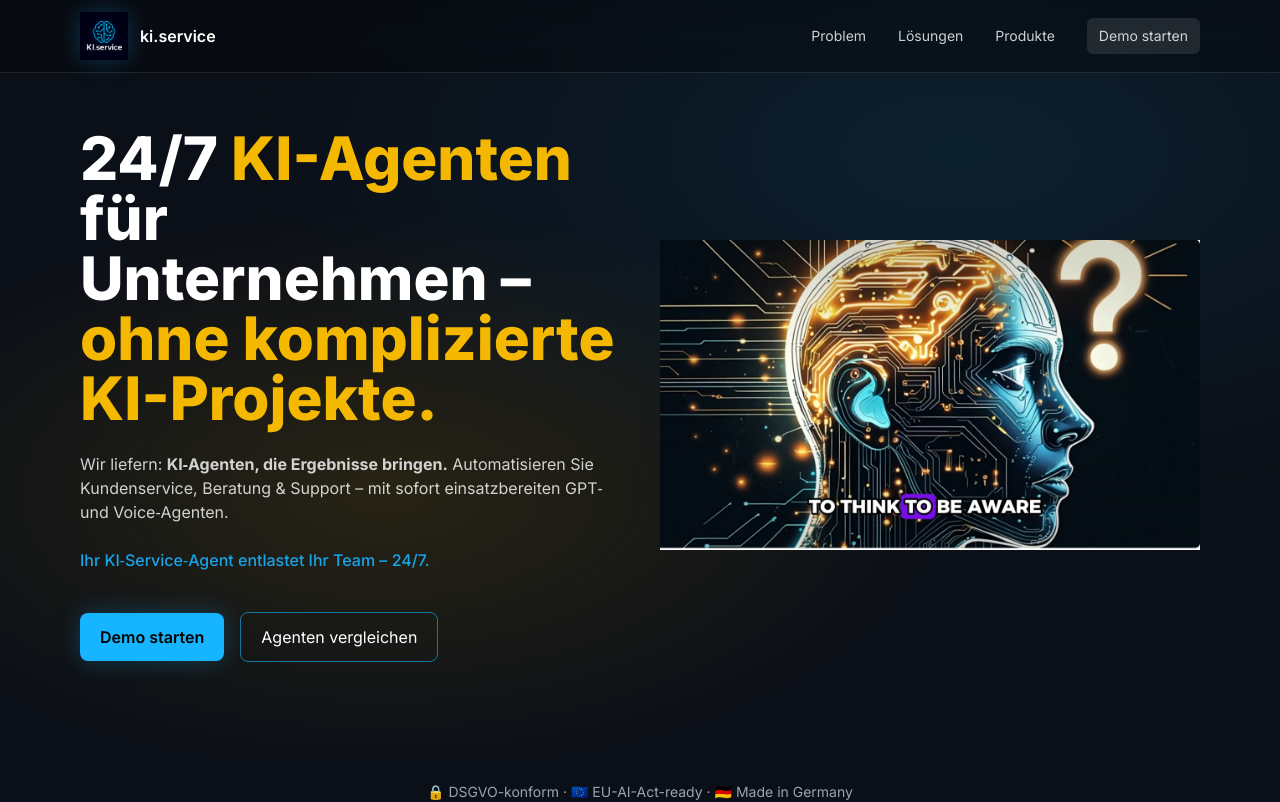
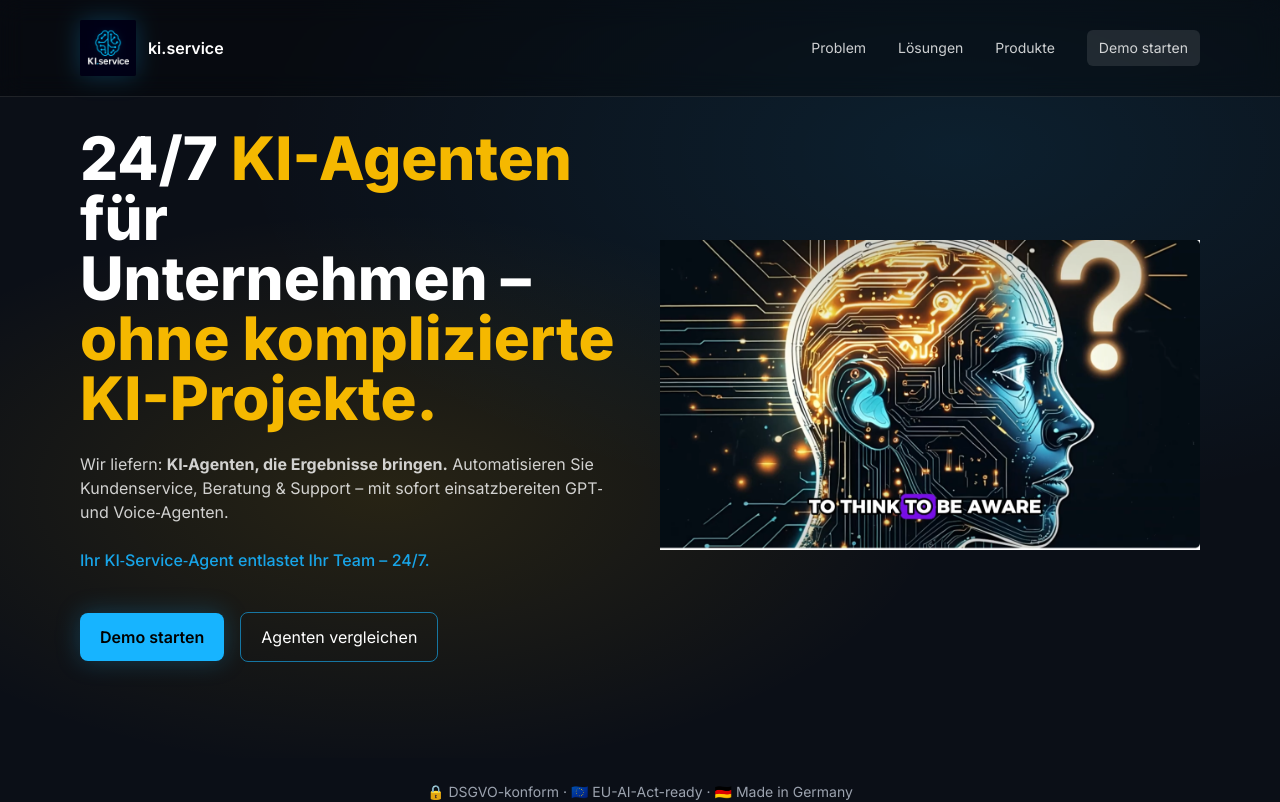
Before and after one commit to DiaBauer/KIservice_clean1, a Next.js app: page / in a window 1280 px wide. Shown: the top 802 px of the page. Built offline with nearby package versions, Linux system fonts and the light colour scheme.

Commit message:
Increase header height and logo size

```diff
--- a/components/NavBar.js
+++ b/components/NavBar.js
@@ -2,9 +2,15 @@ import Image from 'next/image'
 import Link from 'next/link'
 export default function NavBar(){
   return (<header className="fixed top-0 inset-x-0 z-40 backdrop-blur-md bg-black/30 border-b border-white/10">
-    <div className="mx-auto max-w-6xl px-4 py-3 flex items-center justify-between">
+    <div className="mx-auto max-w-6xl px-4 py-5 flex items-center justify-between">
       <Link href="/" className="flex items-center gap-3">
-        <Image src="/logo.png" width={48} height={48} alt="KI.service Logo" className="rounded-sm shadow-glow"/>
+        <Image
+  src="/logo.png"
+  width={56}
+  height={56}
+  alt="KI.service Logo"
+  className="rounded-sm shadow-glow"
+/>
         <span className="text-white font-semibold">ki.service</span>
       </Link>
       <nav className="hidden md:flex items-center gap-8 text-sm text-white/80">
```
